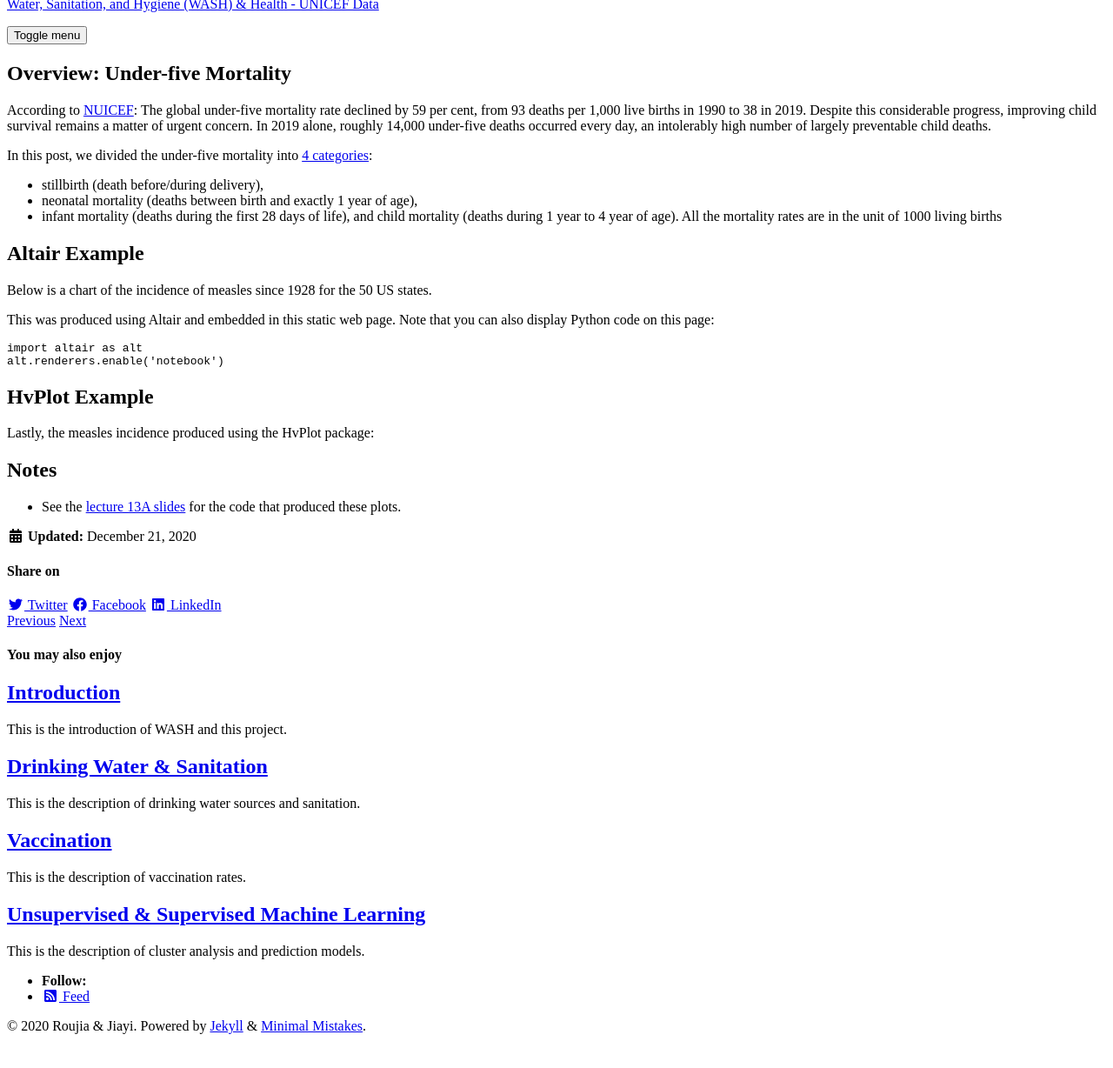
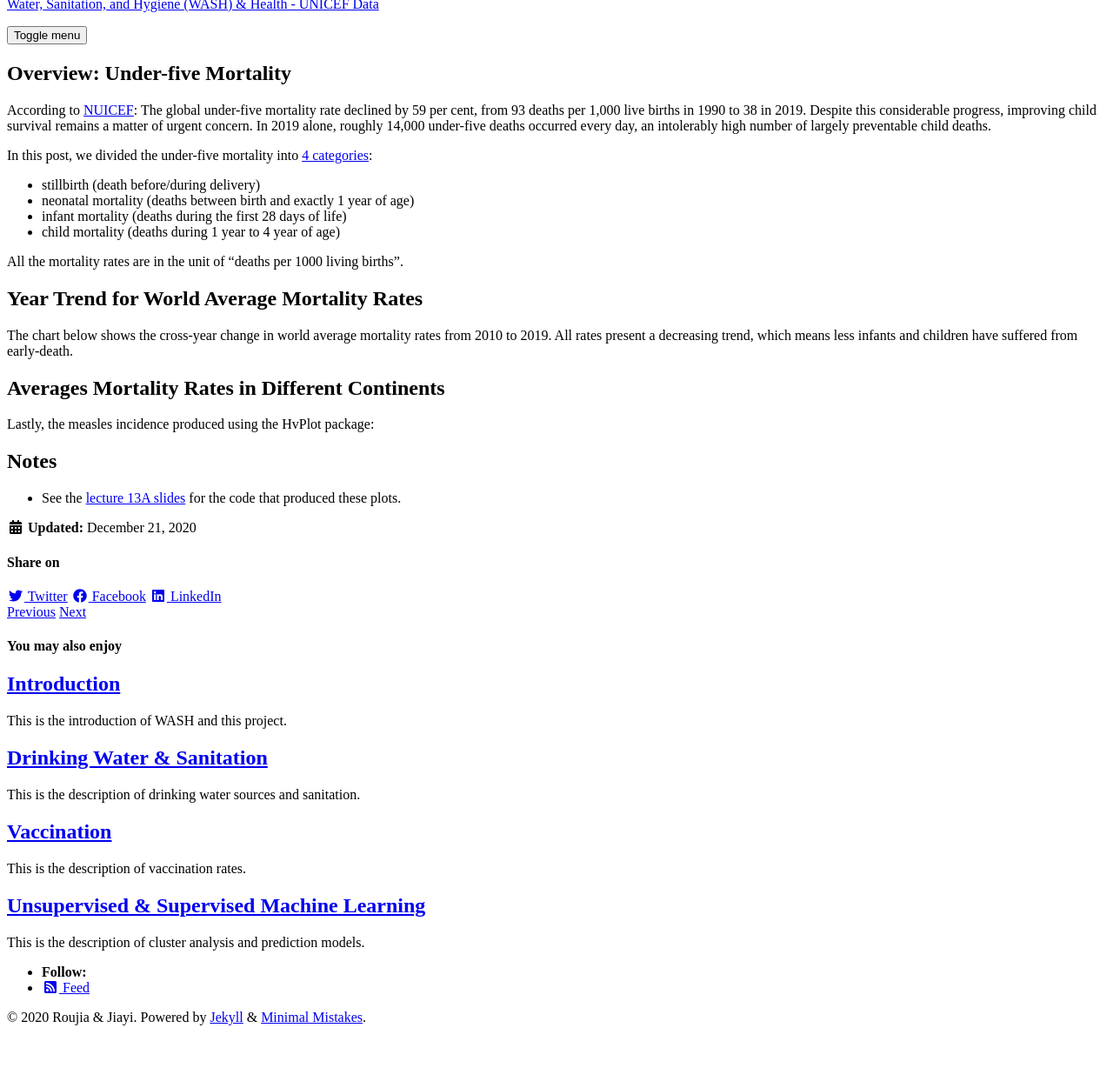
Before and after one commit to RoujiaChen/jiayi_roujia_FP, a Jekyll site: the page built from _posts/2020-12-21-b-mortality.md, in a window 1280 px wide, cut to the strip 112-1371 px from the top of the page. Shown: the top 1228 px of the strip at 87% size. Built offline with Jekyll 4.4.1, drawn with Linux system fonts in a browser that asks for light colours; cached includes are drawn as plain includes; nearby versions of some CDN libraries.

Commit message:
Update 2020-12-21-b-mortality.md

````diff
--- a/_posts/2020-12-21-b-mortality.md
+++ b/_posts/2020-12-21-b-mortality.md
@@ -19,25 +19,20 @@ According to [NUICEF](https://data.unicef.org/topic/child-survival/under-five-mo
 The global under-five mortality rate declined by 59 per cent, from 93 deaths per 1,000 live births in 1990 to 38 in 2019. Despite this considerable progress, improving child survival remains a matter of urgent concern. In 2019 alone, roughly 14,000 under-five deaths occurred every day, an intolerably high number of largely preventable child deaths.
 
 In this post, we divided the under-five mortality into [4 categories](https://data.unicef.org/topic/child-survival/neonatal-mortality/#:~:text=Definitions%20of%20indicators&text=Infant%20mortality%20rate%3A%20Probability%20of,expressed%20per%201%2C000%20live%20births.):
-* stillbirth (death before/during delivery),
-* neonatal mortality (deaths between birth and exactly 1 year of age),
-* infant mortality (deaths during the first 28 days of life), and child mortality (deaths during 1 year to 4 year of age).
-All the mortality rates are in the unit of 1000 living births
+* stillbirth (death before/during delivery)
+* neonatal mortality (deaths between birth and exactly 1 year of age)
+* infant mortality (deaths during the first 28 days of life)
+* child mortality (deaths during 1 year to 4 year of age)
 
-## Altair Example
+All the mortality rates are in the unit of "deaths per 1000 living births".
 
-Below is a chart of the incidence of measles since 1928 for the 50 US states.
+## Year Trend for World Average Mortality Rates
 
-<div id="altair-chart-1"></div>
+The chart below shows the cross-year change in world average mortality rates from 2010 to 2019. All rates present a decreasing trend, which means less infants and children have suffered from early-death.
+<div id="hv-chart-1"></div>
 
-This was produced using Altair and embedded in this static web page. Note that you can also display Python code on this page:
 
-```python
-import altair as alt
-alt.renderers.enable('notebook')
-```
-
-## HvPlot Example
+## Averages Mortality Rates in Different Continents
 
 Lastly, the measles incidence produced using the HvPlot package:
 
````
